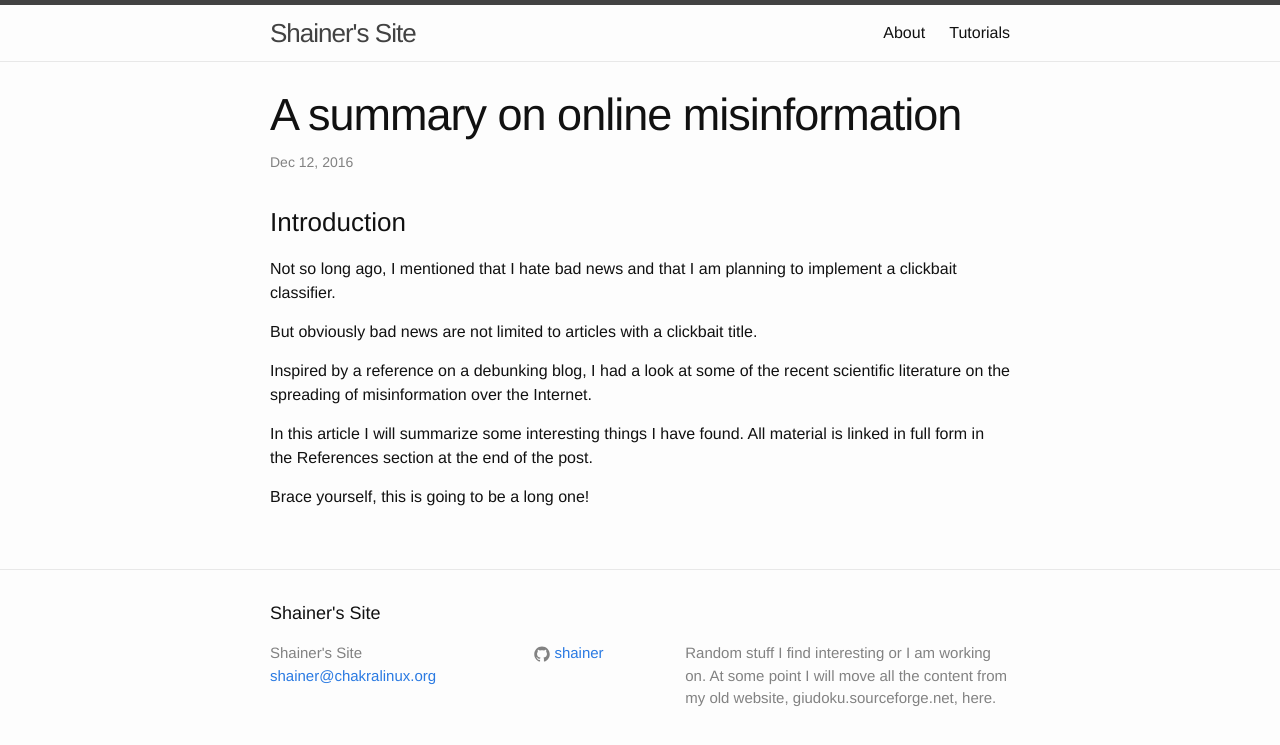
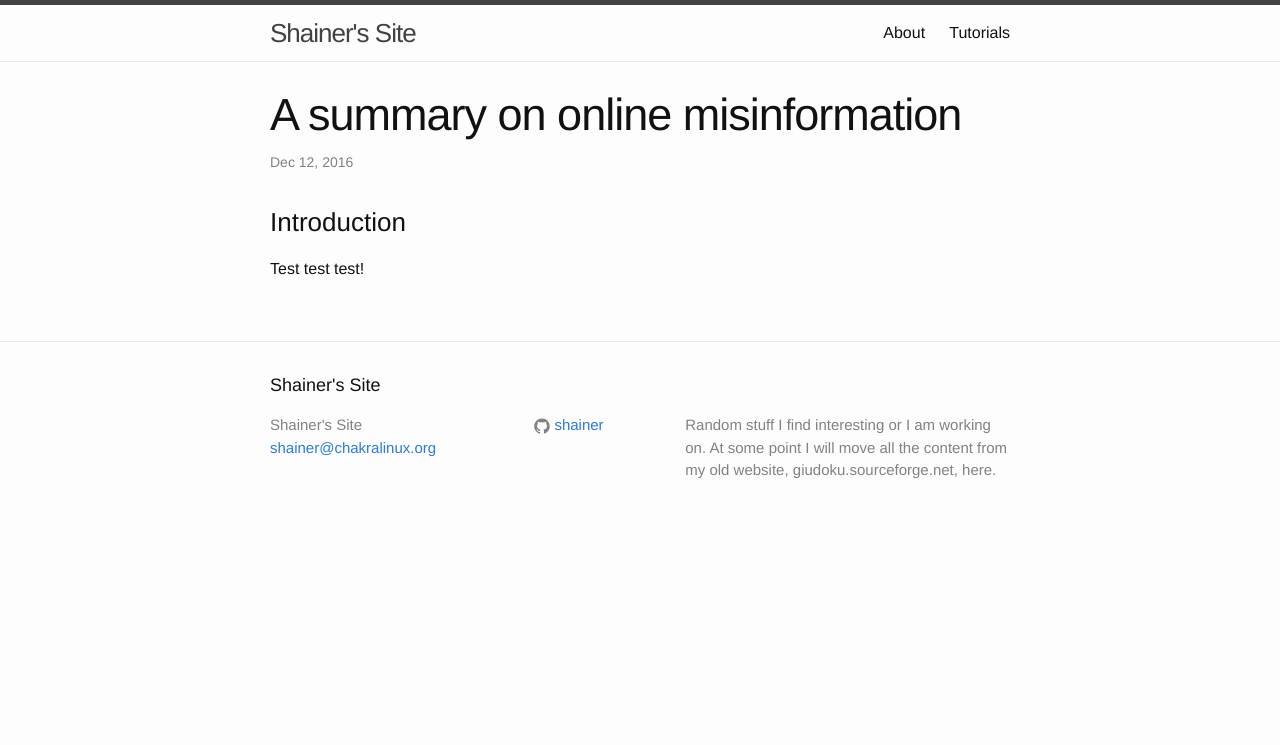
Before and after one commit to shainer/shainer.github.io, a Jekyll site: the page built from _posts/2016-12-13-online-misinformation.md, in a window 1280 px wide. Shown: the top 745 px of the page. Built offline with Jekyll 4.4.1, drawn with Linux system fonts in a browser that asks for light colours.

Commit message:
Try again, 5th time.

```diff
--- a/_posts/2016-12-13-online-misinformation.md
+++ b/_posts/2016-12-13-online-misinformation.md
@@ -6,14 +6,4 @@ categories: nlp
 ---
 
 ### Introduction
-Not so long ago, I mentioned that I hate bad news and that I am planning to implement a clickbait classifier.
-
-But obviously bad news are not limited to articles with a clickbait title.
-
-Inspired by a reference on a debunking blog, I had a look at some of the recent scientific literature on the spreading of
-misinformation over the Internet.
-
-In this article I will summarize some interesting things I have found. All material is linked in full form in the References
-section at the end of the post.
-
-Brace yourself, this is going to be a long one!
+Test test test!
```
